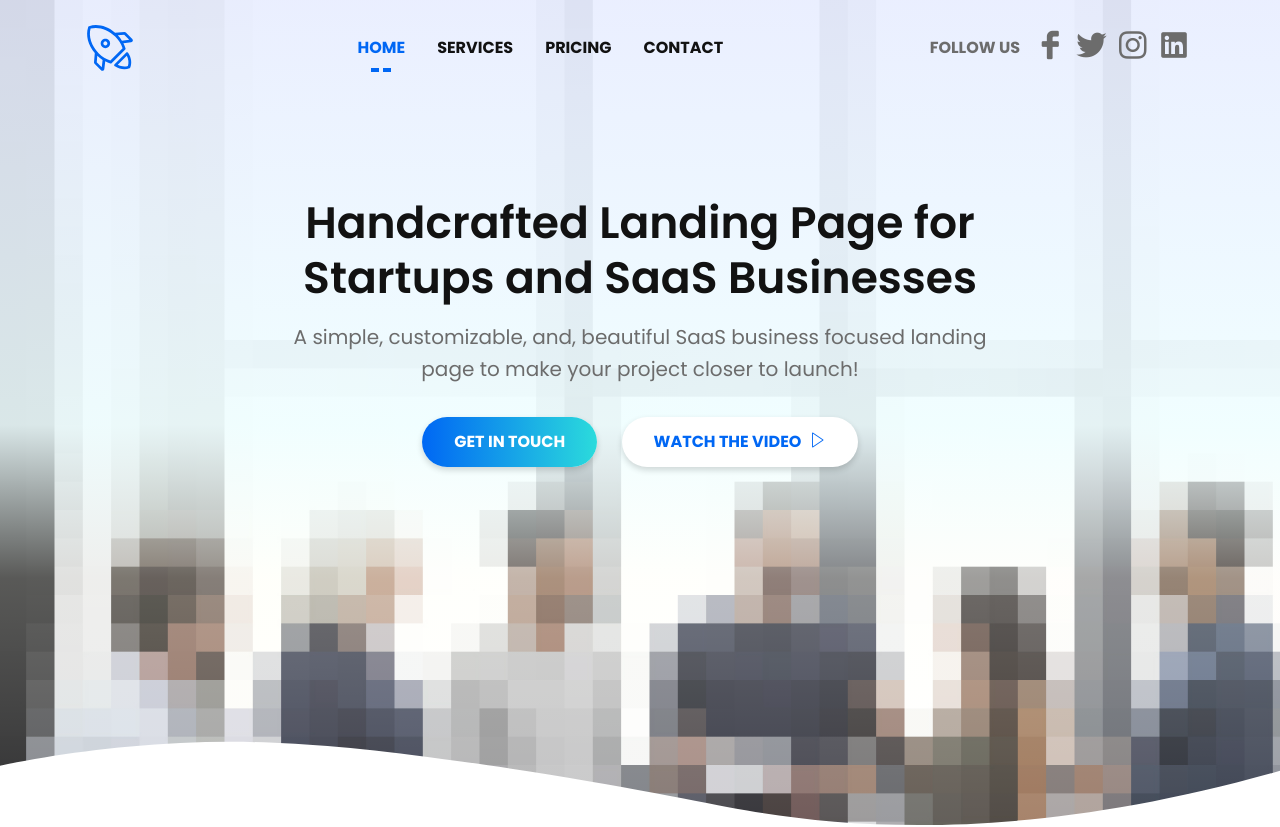
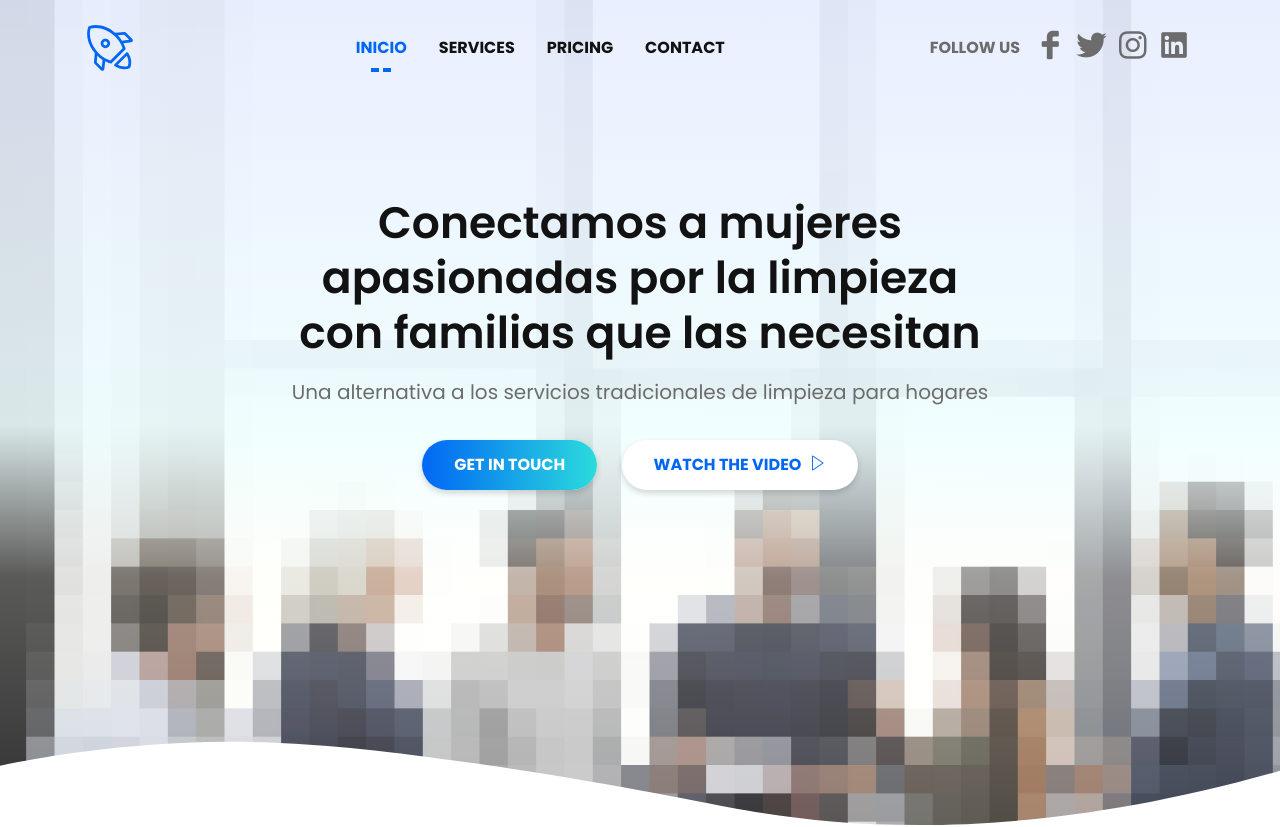
Before and after one commit to isamblue/Startlitetest, a plain HTML site: page index.html in a window 1280 px wide. Shown: the top 827 px of the page. Drawn offline with Linux system fonts and the light colour scheme; files whose address does not match are found by name.

Commit message:
Update index.html

```diff
--- a/index.html
+++ b/index.html
@@ -10,7 +10,7 @@
     <meta name="viewport" content="width=device-width, initial-scale=1, shrink-to-fit=no">
 
     <!--====== Title ======-->
-    <title>Start | Landing Page for Startup and SaaS Business</title>
+    <title>Start | Conectamos a mujeres apasionadas por la limpieza con familias que las necesitan</title>
 
     <!--====== Favicon Icon ======-->
     <link rel="shortcut icon" href="assets/images/favicon.png" type="image/png">
@@ -56,7 +56,7 @@
                             <div class="collapse navbar-collapse sub-menu-bar" id="navbarOne">
                                 <ul class="navbar-nav m-auto">
                                     <li class="nav-item active">
-                                        <a class="page-scroll" href="#home">HOME</a>
+                                        <a class="page-scroll" href="#home">Inicio</a>
                                     </li>
                                     <li class="nav-item">
                                         <a class="page-scroll" href="#service">SERVICES</a>
@@ -90,8 +90,8 @@
                 <div class="row justify-content-center">
                     <div class="col-xl-8 col-lg-10">
                         <div class="header-content text-center">
-                            <h3 class="header-title">Handcrafted Landing Page for Startups and SaaS Businesses</h3>
-                            <p class="text">A simple, customizable, and, beautiful SaaS business focused landing page to make your project closer to launch!</p>
+                            <h3 class="header-title">Conectamos a mujeres apasionadas por la limpieza con familias que las necesitan</h3>
+                            <p class="text">Una alternativa a los servicios tradicionales de limpieza para hogares</p>
                             <ul class="header-btn">
                                 <li><a class="main-btn btn-one" href="#">GET IN TOUCH</a></li>
                                 <li><a class="main-btn btn-two video-popup" href="https://www.youtube.com/watch?v=r44RKWyfcFw">WATCH THE VIDEO <i class="lni-play"></i></a></li>
```
